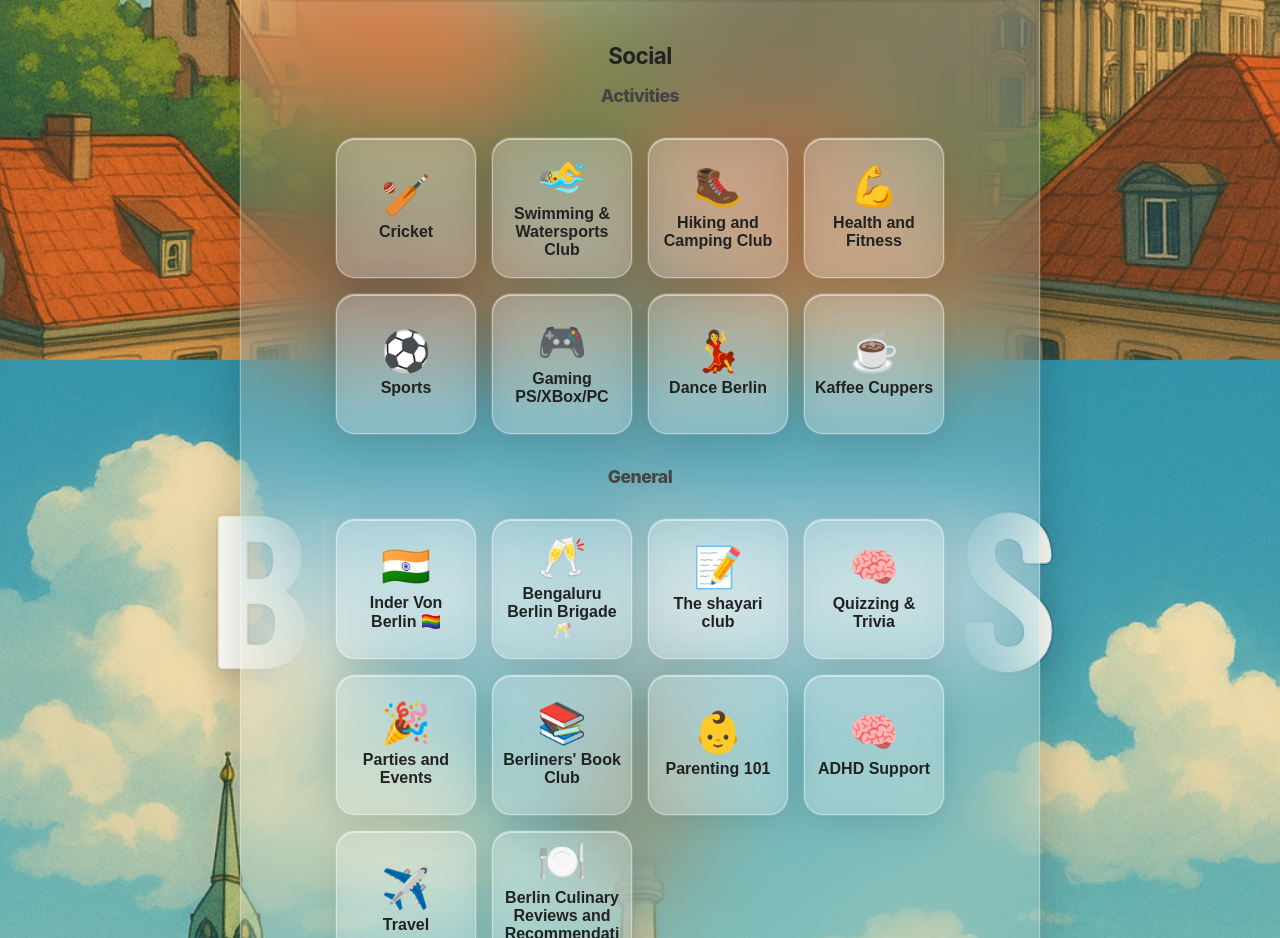
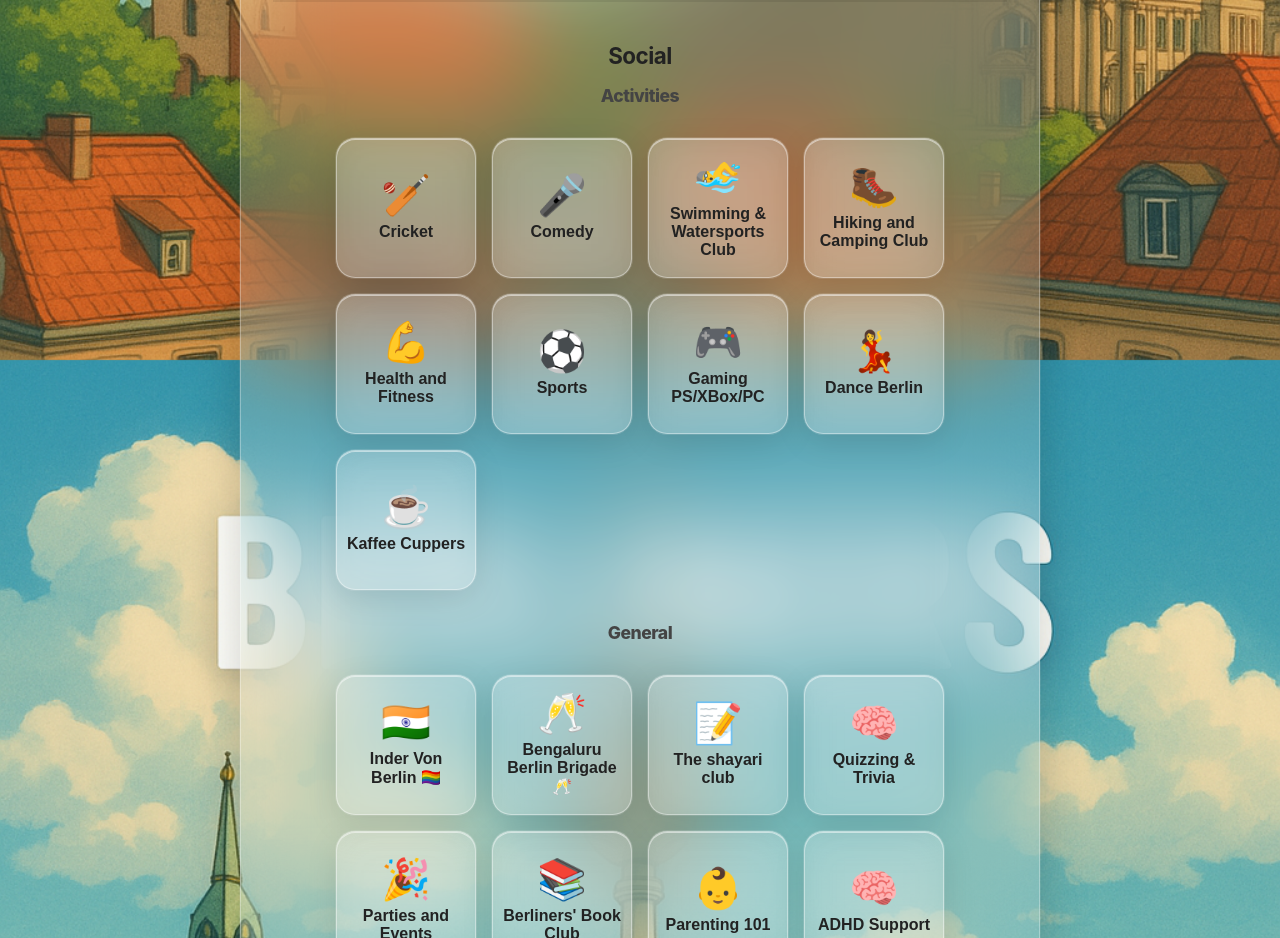
Before and after one commit to abhinavtech/berliners, a React (Create React App) app: page / in a window 1280 px wide. Shown: the part 920-1858 px from the top of the page. Built offline with nearby package versions, Linux system fonts and the light colour scheme.

Commit message:
Add comedy club

```diff
--- a/src/groups.js
+++ b/src/groups.js
@@ -28,6 +28,13 @@ export const groups = [
     id: 'cricket',
     name: "🏏 Cricket",
     url: "https://chat.whatsapp.com/KEtOynoJcvSCzoXDpEuYJj",
+    category: 'Social',
+    subcategory: 'Activities'
+  },
+  {
+    id: 'comedy',
+    name: "🎤 Comedy",
+    url: "https://chat.whatsapp.com/HsxLIgZY4PfKOjlgVJ3qgp",
     category: 'Social',
     subcategory: 'Activities'
   },
```
